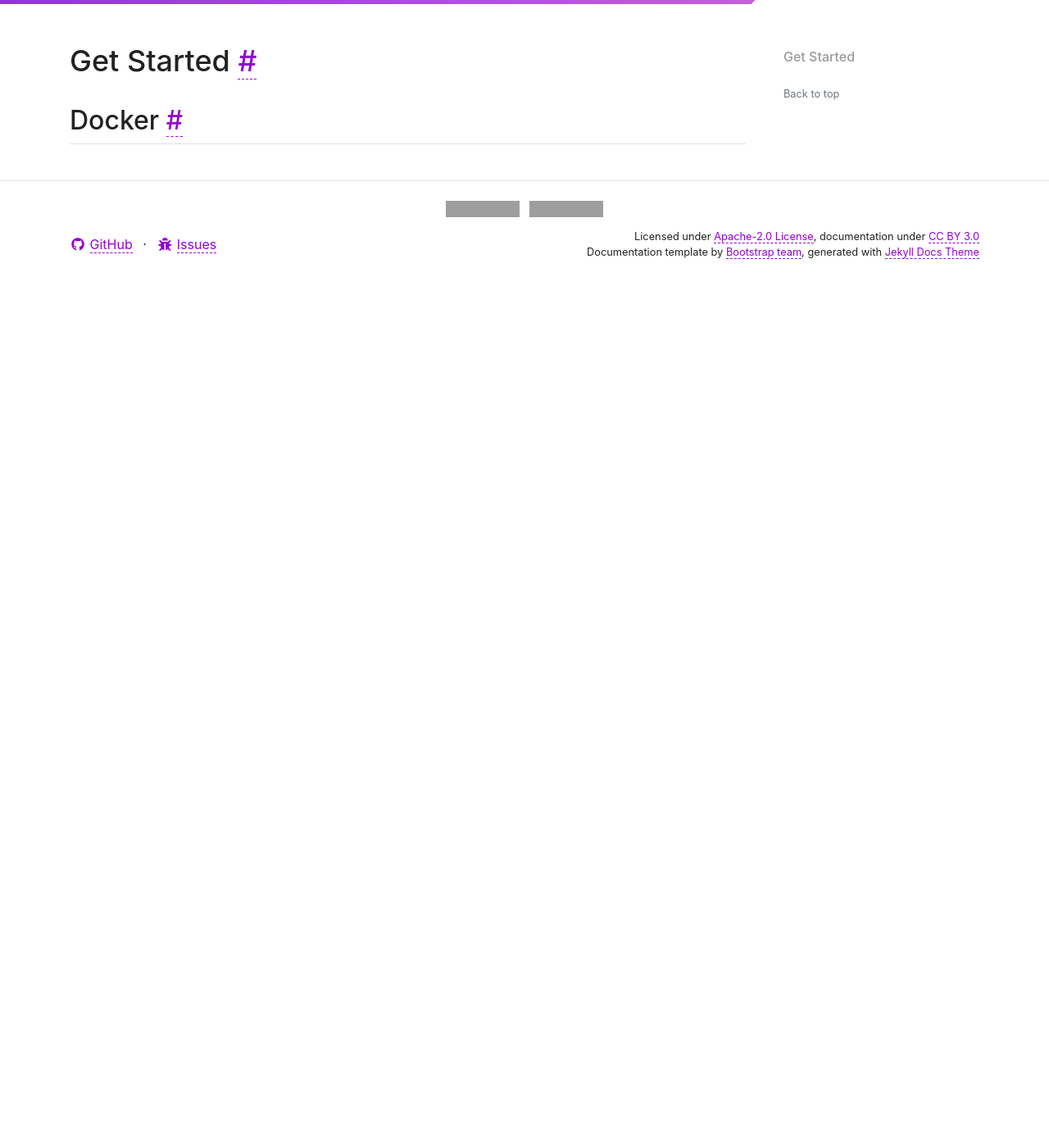
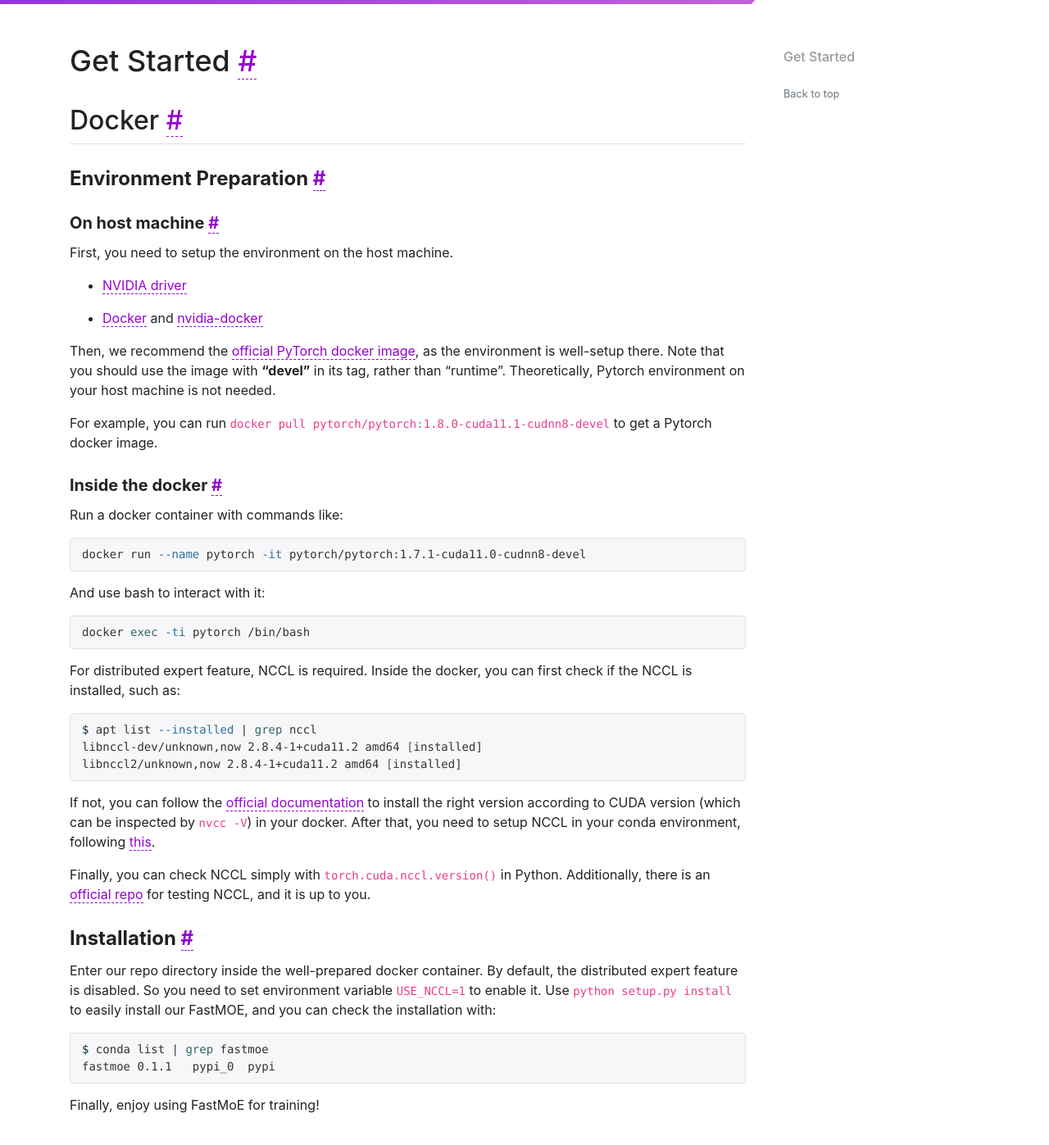
Before and after one commit to Sengxian/fastmoe-website, a Jekyll site: the page built from documentation/get-started.md, in a window 1280 px wide and 1400 px high, scrolled down 223 px. Shown: the top 1397 px of the window at 82% size. Built offline with Jekyll 4.4.1, drawn with Linux system fonts in a browser that asks for light colours; nearby versions of some CDN libraries; comment, search, counter and statistics services are not loaded; before the commit the page ends 900 px from its top, so only the background shows below that; grey boxes are pictures that could not be loaded.

Commit message:
update get-started.md

````diff
--- a/documentation/get-started.md
+++ b/documentation/get-started.md
@@ -8,3 +8,54 @@ Get Started
 ============
 
 ## Docker
+
+### Environment Preparation
+
+#### On host machine
+
+First, you need to setup the environment on the host machine.
+
+- [NVIDIA driver](https://github.com/NVIDIA/nvidia-docker/wiki/Frequently-Asked-Questions#how-do-i-install-the-nvidia-driver)
+
+- [Docker](https://www.docker.com/) and [nvidia-docker](https://github.com/NVIDIA/nvidia-docker)
+
+Then, we recommend the [official PyTorch docker image](https://hub.docker.com/r/pytorch/pytorch), as the environment is well-setup there. Note that you should use the image with **"devel"** in its tag, rather than "runtime". Theoretically, Pytorch environment on your host machine is not needed.
+
+For example, you can run `docker pull pytorch/pytorch:1.8.0-cuda11.1-cudnn8-devel` to get a Pytorch docker image.
+
+#### Inside the docker
+
+Run a docker container with commands like:
+
+```shell
+docker run --name pytorch -it pytorch/pytorch:1.7.1-cuda11.0-cudnn8-devel
+```
+
+And use bash to interact with it:
+
+```shell
+docker exec -ti pytorch /bin/bash
+```
+
+For distributed expert feature, NCCL is required. Inside the docker, you can first check if the NCCL is installed, such as:
+
+```shell
+$ apt list --installed | grep nccl
+libnccl-dev/unknown,now 2.8.4-1+cuda11.2 amd64 [installed]
+libnccl2/unknown,now 2.8.4-1+cuda11.2 amd64 [installed]
+```
+
+If not, you can follow the [official documentation](https://docs.nvidia.com/deeplearning/nccl/install-guide/index.html) to install the right version according to CUDA version (which can be inspected by `nvcc -V`) in your docker. After that, you need to setup NCCL in your conda environment, following [this](https://anaconda.org/anaconda/nccl).
+
+Finally, you can check NCCL simply with `torch.cuda.nccl.version()` in Python. Additionally, there is an [official repo](https://github.com/NVIDIA/nccl-tests/) for testing NCCL, and it is up to you.
+
+### Installation
+
+Enter our repo directory inside the well-prepared docker container. By default, the distributed expert feature is disabled. So you need to set environment variable `USE_NCCL=1` to enable it. Use `python setup.py install` to easily install our FastMOE, and you can check the installation with:
+
+```shell
+$ conda list | grep fastmoe
+fastmoe	0.1.1	pypi_0	pypi
+```
+
+Finally, enjoy using FastMoE for training!
````
